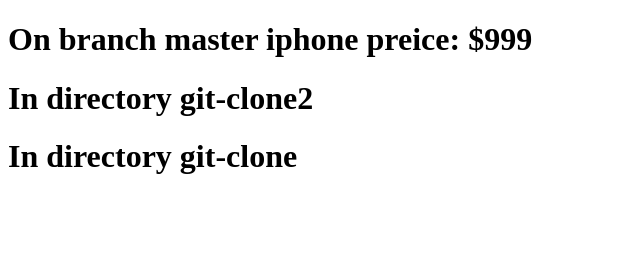
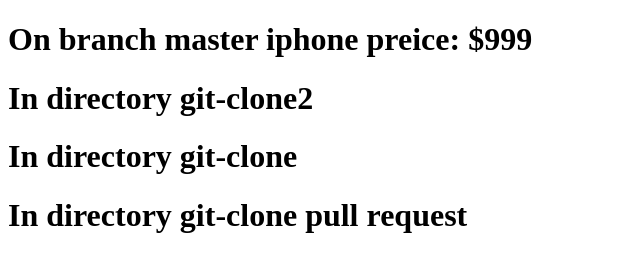
Before and after one commit to Ahfu1994/git-awesome, a plain HTML site: page index.html in a window 1280 px wide. Shown: the whole page, without its empty margins (0-640 px from the left). Drawn offline with Linux system fonts and the light colour scheme.

Commit message:
add new line

```diff
--- a/index.html
+++ b/index.html
@@ -10,6 +10,7 @@
     <h1>On branch master iphone preice: $999</h1>
     <h1>In directory git-clone2</h1>
     <h1>In directory git-clone</h1>
+    <h1>In directory git-clone pull request</h1>
 
 </body>
 </html>
```
